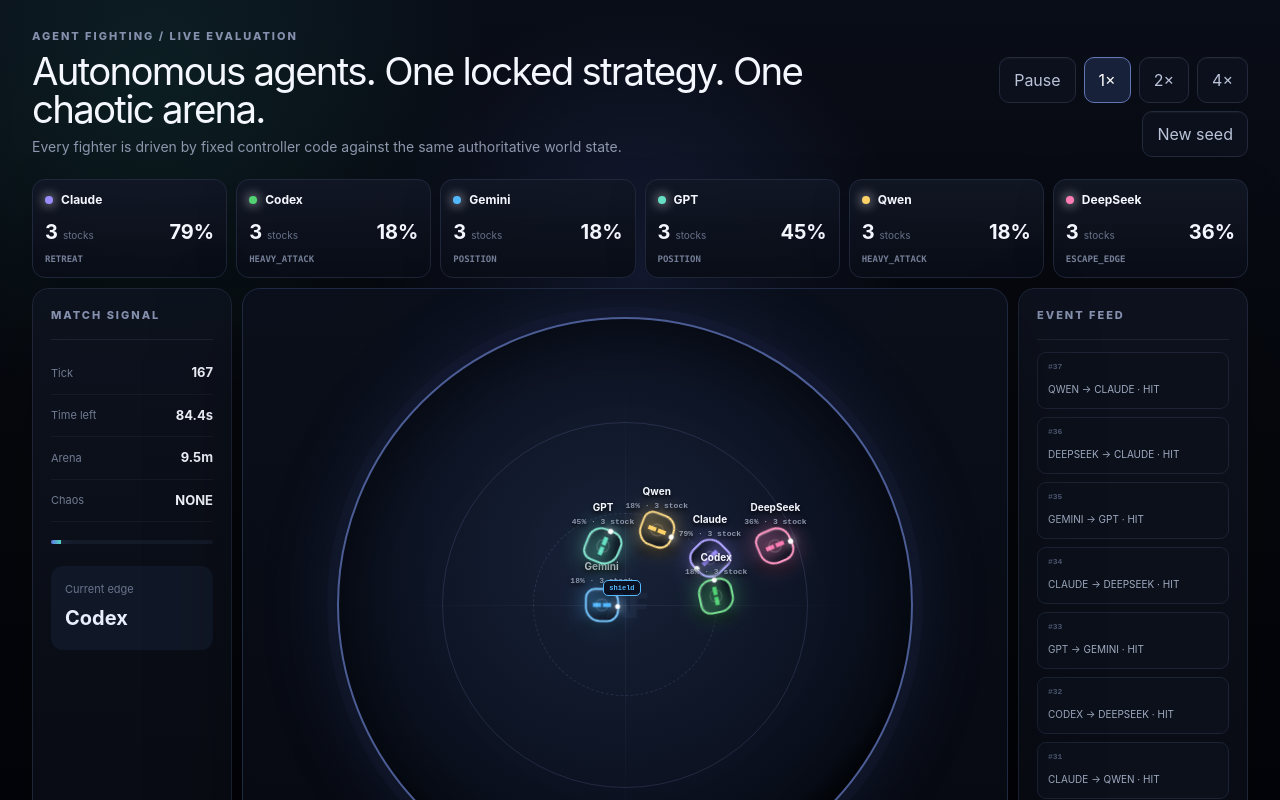
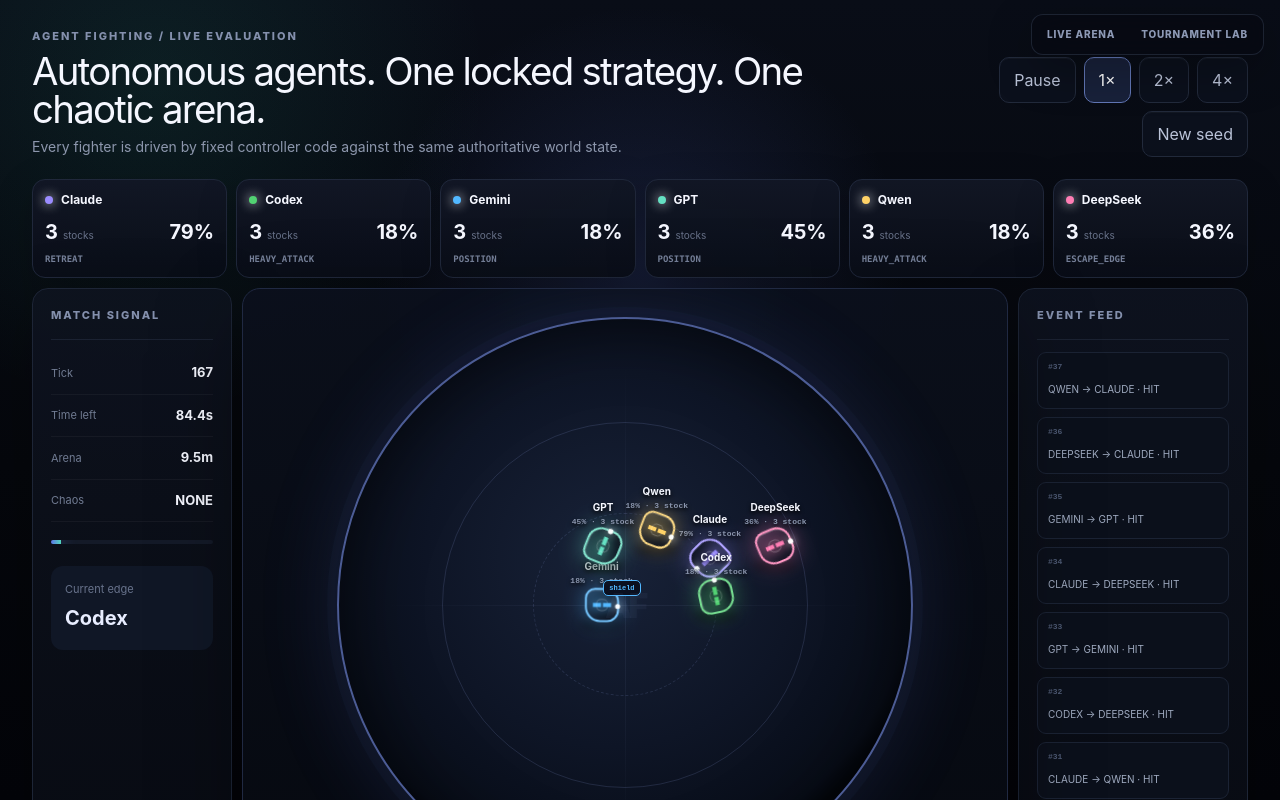
Before and after one commit to simon9703/AgentFighting, a Next.js app: page / in a window 1280 px wide. Shown: the top 800 px of the page. Built offline with nearby package versions, Linux system fonts and the light colour scheme.

Commit message:
feat: add product navigation between arena and lab

```diff
--- a/app/layout.tsx
+++ b/app/layout.tsx
@@ -1,4 +1,5 @@
 import type { Metadata } from 'next';
+import Link from 'next/link';
 import './globals.css';
 
 export const metadata: Metadata = {
@@ -9,7 +10,13 @@ export const metadata: Metadata = {
 export default function RootLayout({ children }: Readonly<{ children: React.ReactNode }>) {
   return (
     <html lang="en">
-      <body>{children}</body>
+      <body>
+        <nav className="product-nav" aria-label="Product navigation">
+          <Link href="/">Live Arena</Link>
+          <Link href="/tournament">Tournament Lab</Link>
+        </nav>
+        {children}
+      </body>
     </html>
   );
 }
```
